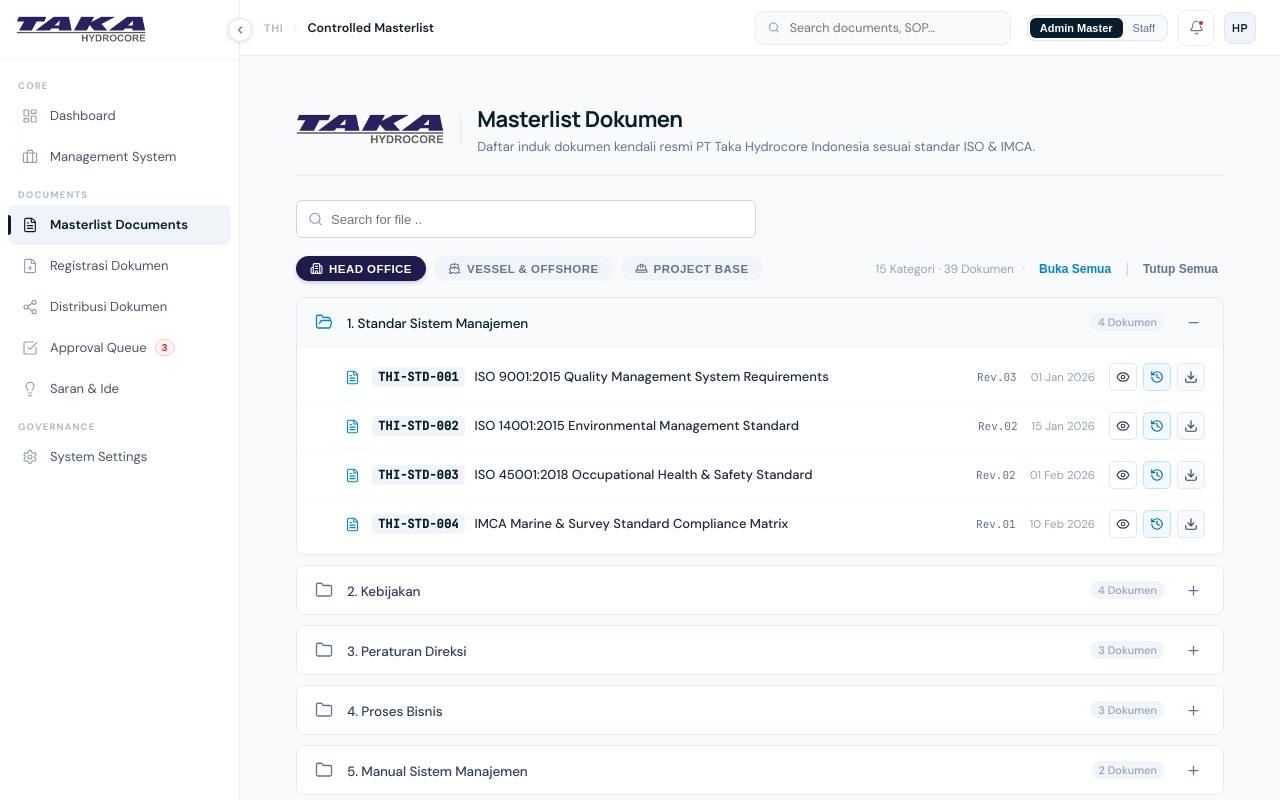
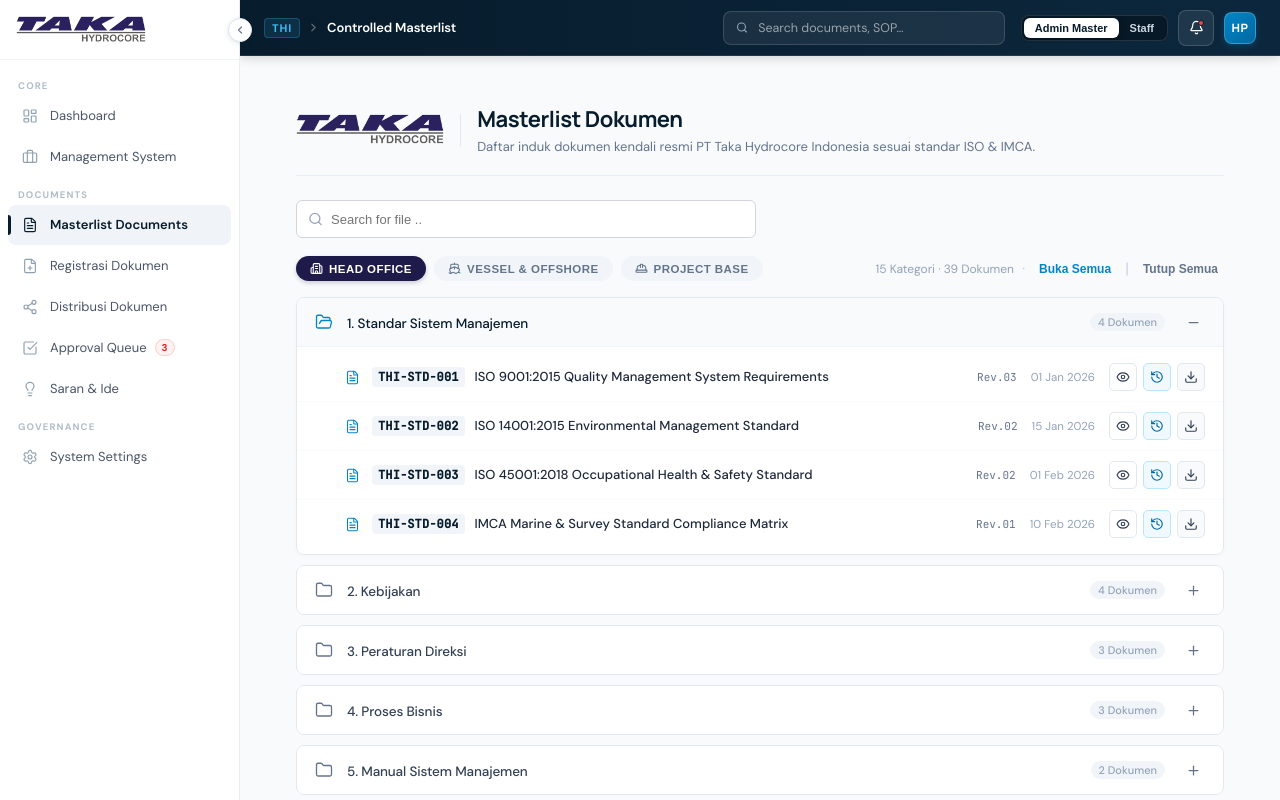
Before and after one commit to Fluffyware/DummyDCMS, a Next.js app: page /dashboard/masterlist in a window 1280 px wide. Built offline with nearby package versions, Linux system fonts and the light colour scheme.

Commit message:
feat: update topbar header to Taka Navy theme with high contrast elements

```diff
--- a/app/dashboard/layout.tsx
+++ b/app/dashboard/layout.tsx
@@ -414,8 +414,9 @@ export default function DashboardLayout({ children }: { children: React.ReactNod
           alignItems: 'center',
           padding: isMobile ? '0 12px' : '0 24px',
           gap: isMobile ? 8 : 16,
-          background: '#ffffff',
-          borderBottom: '1px solid #e8eef5',
+          background: 'linear-gradient(90deg, #071c2c 0%, #0c273d 100%)',
+          borderBottom: '1px solid rgba(255, 255, 255, 0.1)',
+          boxShadow: '0 2px 10px rgba(0, 0, 0, 0.16)',
           flexShrink: 0,
         }}>
           {/* Mobile Menu Hamburger Button */}
@@ -429,12 +430,15 @@ export default function DashboardLayout({ children }: { children: React.ReactNod
                 width: 36,
                 height: 36,
                 borderRadius: 8,
-                border: '1px solid #e8eef5',
-                background: '#ffffff',
-                color: '#071c2c',
+                border: '1px solid rgba(255, 255, 255, 0.18)',
+                background: 'rgba(255, 255, 255, 0.08)',
+                color: '#ffffff',
                 cursor: 'pointer',
                 flexShrink: 0,
+                transition: 'background 0.15s',
               }}
+              onMouseEnter={e => (e.currentTarget.style.background = 'rgba(255, 255, 255, 0.16)')}
+              onMouseLeave={e => (e.currentTarget.style.background = 'rgba(255, 255, 255, 0.08)')}
               title="Open Navigation Menu"
             >
               <Menu size={18} strokeWidth={2} />
@@ -442,12 +446,22 @@ export default function DashboardLayout({ children }: { children: React.ReactNod
           )}
 
           {/* Breadcrumb */}
-          <div style={{ display: 'flex', alignItems: 'center', gap: 6, flex: 1, minWidth: 0 }}>
-            <span style={{ fontSize: 11, fontWeight: 700, color: '#b0bec9', letterSpacing: '0.06em', whiteSpace: 'nowrap' }}>
+          <div style={{ display: 'flex', alignItems: 'center', gap: 7, flex: 1, minWidth: 0 }}>
+            <span style={{
+              fontSize: 11,
+              fontWeight: 800,
+              color: '#38bdf8',
+              letterSpacing: '0.08em',
+              whiteSpace: 'nowrap',
+              background: 'rgba(56, 189, 248, 0.12)',
+              border: '1px solid rgba(56, 189, 248, 0.25)',
+              padding: '2px 7px',
+              borderRadius: '4px',
+            }}>
               THI
             </span>
-            <ChevronRight size={12} strokeWidth={2} style={{ color: '#dce6ee', flexShrink: 0 }} />
-            <span style={{ fontSize: 12.5, fontWeight: 600, color: '#15212a', whiteSpace: 'nowrap', overflow: 'hidden', textOverflow: 'ellipsis' }}>
+            <ChevronRight size={13} strokeWidth={2.2} style={{ color: 'rgba(255, 255, 255, 0.35)', flexShrink: 0 }} />
+            <span style={{ fontSize: 13, fontWeight: 600, color: '#ffffff', whiteSpace: 'nowrap', overflow: 'hidden', textOverflow: 'ellipsis', letterSpacing: '-0.01em' }}>
               {currentTitle}
             </span>
           </div>
@@ -456,10 +470,15 @@ export default function DashboardLayout({ children }: { children: React.ReactNod
           {!isMobile && (
             <div style={{
               display: 'flex', alignItems: 'center', gap: 8,
-              background: '#f8fafc', border: '1px solid #e8eef5', borderRadius: 8,
-              padding: '7px 12px', width: 'max(200px, 20vw)', flexShrink: 1,
+              background: 'rgba(255, 255, 255, 0.07)',
+              border: '1px solid rgba(255, 255, 255, 0.14)',
+              borderRadius: 8,
+              padding: '7px 12px',
+              width: 'max(220px, 22vw)',
+              flexShrink: 1,
+              transition: 'all 0.15s',
             }}>
-              <svg width="13" height="13" viewBox="0 0 24 24" fill="none" stroke="#8fa0b0" strokeWidth="2.2" strokeLinecap="round" strokeLinejoin="round">
+              <svg width="13" height="13" viewBox="0 0 24 24" fill="none" stroke="#94a3b8" strokeWidth="2.2" strokeLinecap="round" strokeLinejoin="round">
                 <circle cx="11" cy="11" r="8" /><line x1="21" y1="21" x2="16.65" y2="16.65" />
               </svg>
               <input
@@ -468,7 +487,7 @@ export default function DashboardLayout({ children }: { children: React.ReactNod
                 placeholder="Search documents, SOP…"
                 style={{
                   border: 'none', outline: 'none', background: 'transparent',
-                  fontSize: 12.5, color: '#15212a', width: '100%',
+                  fontSize: 12.5, color: '#ffffff', width: '100%',
                   fontFamily: 'var(--font-body)',
                 }}
               />
@@ -481,8 +500,8 @@ export default function DashboardLayout({ children }: { children: React.ReactNod
             <div style={{
               display: 'flex',
               alignItems: 'center',
-              background: '#f8fafc',
-              border: '1px solid #e2e8f0',
+              background: 'rgba(0, 0, 0, 0.35)',
+              border: '1px solid rgba(255, 255, 255, 0.12)',
               borderRadius: 8,
               padding: '2px',
             }}>
@@ -490,17 +509,18 @@ export default function DashboardLayout({ children }: { children: React.ReactNod
                 type="button"
                 onClick={() => login('admin', '', '')}
                 style={{
-                  padding: isMobile ? '3px 6px' : '4px 10px',
+                  padding: isMobile ? '3px 7px' : '4px 11px',
                   fontSize: isMobile ? '10px' : '11px',
-                  fontWeight: activeUser.role === 'admin' ? 800 : 500,
+                  fontWeight: activeUser.role === 'admin' ? 800 : 600,
                   borderRadius: 6,
                   border: 'none',
-                  background: activeUser.role === 'admin' ? '#071c2c' : 'transparent',
-                  color: activeUser.role === 'admin' ? '#ffffff' : '#64748b',
+                  background: activeUser.role === 'admin' ? '#ffffff' : 'transparent',
+                  color: activeUser.role === 'admin' ? '#071c2c' : '#cbd5e1',
                   cursor: 'pointer',
                   display: 'flex',
                   alignItems: 'center',
                   gap: '4px',
+                  boxShadow: activeUser.role === 'admin' ? '0 1px 4px rgba(0, 0, 0, 0.2)' : 'none',
                   transition: 'all 0.15s',
                 }}
                 title="Mode Admin Master (Otoritas Manual Approval)"
@@ -511,17 +531,18 @@ export default function DashboardLayout({ children }: { children: React.ReactNod
                 type="button"
                 onClick={() => login('staff', '', '')}
                 style={{
-                  padding: isMobile ? '3px 6px' : '4px 10px',
+                  padding: isMobile ? '3px 7px' : '4px 11px',
                   fontSize: isMobile ? '10px' : '11px',
-                  fontWeight: activeUser.role === 'staff' ? 800 : 500,
+                  fontWeight: activeUser.role === 'staff' ? 800 : 600,
                   borderRadius: 6,
                   border: 'none',
-                  background: activeUser.role === 'staff' ? '#071c2c' : 'transparent',
-                  color: activeUser.role === 'staff' ? '#ffffff' : '#64748b',
+                  background: activeUser.role === 'staff' ? '#ffffff' : 'transparent',
+                  color: activeUser.role === 'staff' ? '#071c2c' : '#cbd5e1',
                   cursor: 'pointer',
                   display: 'flex',
                   alignItems: 'center',
                   gap: '4px',
+                  boxShadow: activeUser.role === 'staff' ? '0 1px 4px rgba(0, 0, 0, 0.2)' : 'none',
                   transition: 'all 0.15s',
                 }}
                 title="Mode Staff (Input & Registrasi Dokumen)"
@@ -535,19 +556,20 @@ export default function DashboardLayout({ children }: { children: React.ReactNod
               title="Notifications"
               style={{
                 width: 36, height: 36, borderRadius: 8,
-                border: '1px solid #e8eef5', background: '#ffffff',
+                border: '1px solid rgba(255, 255, 255, 0.16)',
+                background: 'rgba(255, 255, 255, 0.08)',
                 display: 'flex', alignItems: 'center', justifyContent: 'center',
-                cursor: 'pointer', color: '#6b7a8d', position: 'relative',
-                transition: 'background 0.15s', outline: 'none',
+                cursor: 'pointer', color: '#ffffff', position: 'relative',
+                transition: 'all 0.15s', outline: 'none',
               }}
-              onMouseEnter={e => (e.currentTarget.style.background = '#f8fafc')}
-              onMouseLeave={e => (e.currentTarget.style.background = '#ffffff')}
+              onMouseEnter={e => (e.currentTarget.style.background = 'rgba(255, 255, 255, 0.16)')}
+              onMouseLeave={e => (e.currentTarget.style.background = 'rgba(255, 255, 255, 0.08)')}
             >
-              <Bell size={15} strokeWidth={1.75} />
+              <Bell size={15} strokeWidth={2} />
               <span style={{
                 position: 'absolute', top: 9, right: 9,
                 width: 6, height: 6, borderRadius: '50%',
-                background: '#dc2626', border: '1.5px solid #fff',
+                background: '#ef4444', border: '1.5px solid #071c2c',
               }} />
             </button>
 
@@ -556,14 +578,16 @@ export default function DashboardLayout({ children }: { children: React.ReactNod
               title={`${activeUser.name} (${ROLE_LABELS[activeUser.role]}) — Click to sign out`}
               style={{
                 width: 32, height: 32, borderRadius: 8,
-                border: '1px solid #dce6ee', background: '#f0f4f8',
+                border: '1px solid rgba(255, 255, 255, 0.22)',
+                background: 'linear-gradient(135deg, #0284c7 0%, #0369a1 100%)',
                 display: 'flex', alignItems: 'center', justifyContent: 'center',
-                cursor: 'pointer', fontSize: 11, fontWeight: 700, color: '#071c2c',
+                cursor: 'pointer', fontSize: 11.5, fontWeight: 800, color: '#ffffff',
                 letterSpacing: '0.05em', fontFamily: 'var(--font-display)',
-                outline: 'none', transition: 'background 0.15s',
+                outline: 'none', transition: 'all 0.15s',
+                boxShadow: '0 2px 6px rgba(2, 132, 199, 0.3)',
               }}
-              onMouseEnter={e => (e.currentTarget.style.background = '#e8eef5')}
-              onMouseLeave={e => (e.currentTarget.style.background = '#f0f4f8')}
+              onMouseEnter={e => (e.currentTarget.style.boxShadow = '0 0 10px rgba(56, 189, 248, 0.6)')}
+              onMouseLeave={e => (e.currentTarget.style.boxShadow = '0 2px 6px rgba(2, 132, 199, 0.3)')}
             >
               {initials}
             </button>
--- a/app/globals.css
+++ b/app/globals.css
@@ -308,6 +308,13 @@ body {
 }
 
 /* ── BRAND HEADER ── */
+#global-search::placeholder {
+  color: rgba(255, 255, 255, 0.55);
+}
+#global-search:focus {
+  color: #ffffff;
+}
+
 .sidebar-brand {
   padding: 16px 16px 14px;
   border-bottom: 1px solid rgba(56, 189, 248, 0.12);
```
